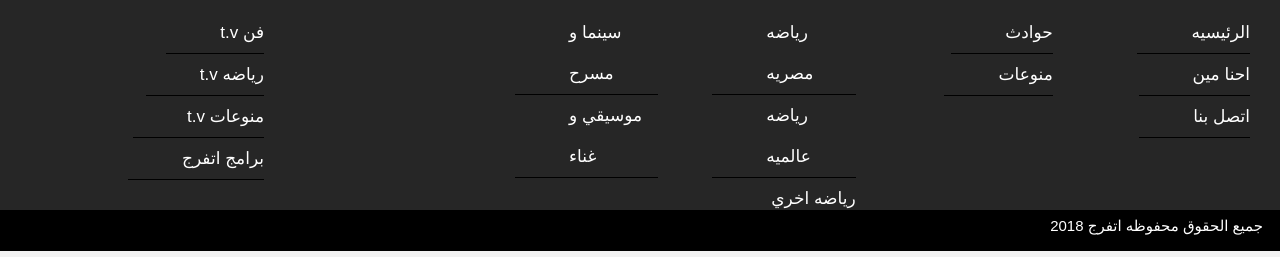
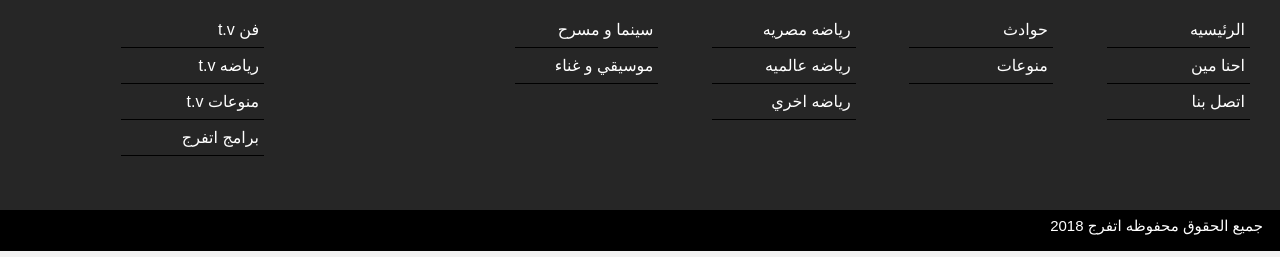
Before and after one commit to MahmoudAhmedRadwan/-, a plain HTML site: page index.html in a window 1280 px wide. Shown: the part 3710-3967 px from the top of the page. Drawn offline with nearby package versions, Linux system fonts and the light colour scheme.

Commit message:
4 commit

```diff
--- a/css/style.css
+++ b/css/style.css
@@ -460,6 +460,8 @@ footer .cover .etfrag .under{
 
 footer .cover .etfrag .under ul{
     float: right;
+    width:100%;
+
 }
 
 footer .cover .etfrag .under ul li{
@@ -467,14 +469,16 @@ footer .cover .etfrag .under ul li{
 }
 
 footer .cover .etfrag .under ul li a{
-    float: right;
+    display: inline-block;
+    text-align: right;
     text-decoration: none;
-    font-size: 17px;
-    line-height: 41px;
+    font-size: 16px;
+    line-height: 35px;
     color:rgb(255, 255, 255);
-    transition: color 0.5s;
+    transition: color 0.2s ease-in-out;
     border-bottom: 1px solid black;
-    padding: 0 0 0 54px;
+    width:100%;
+    padding-right:5px;
 }
 
 footer .cover .etfrag .under ul li a:hover{
```
Also changed, not shown: css/img/12938363_1166087246742811_8584602209425145401_n.jpg (added).
